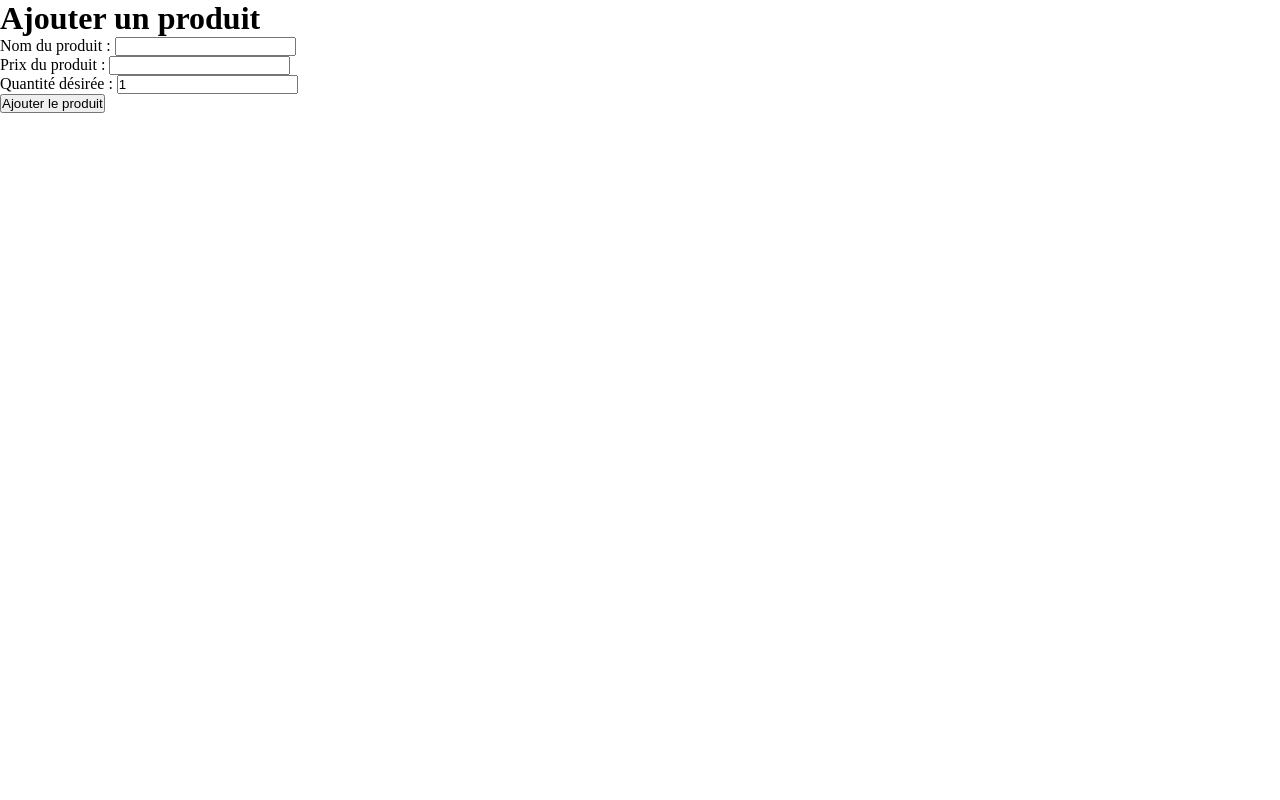
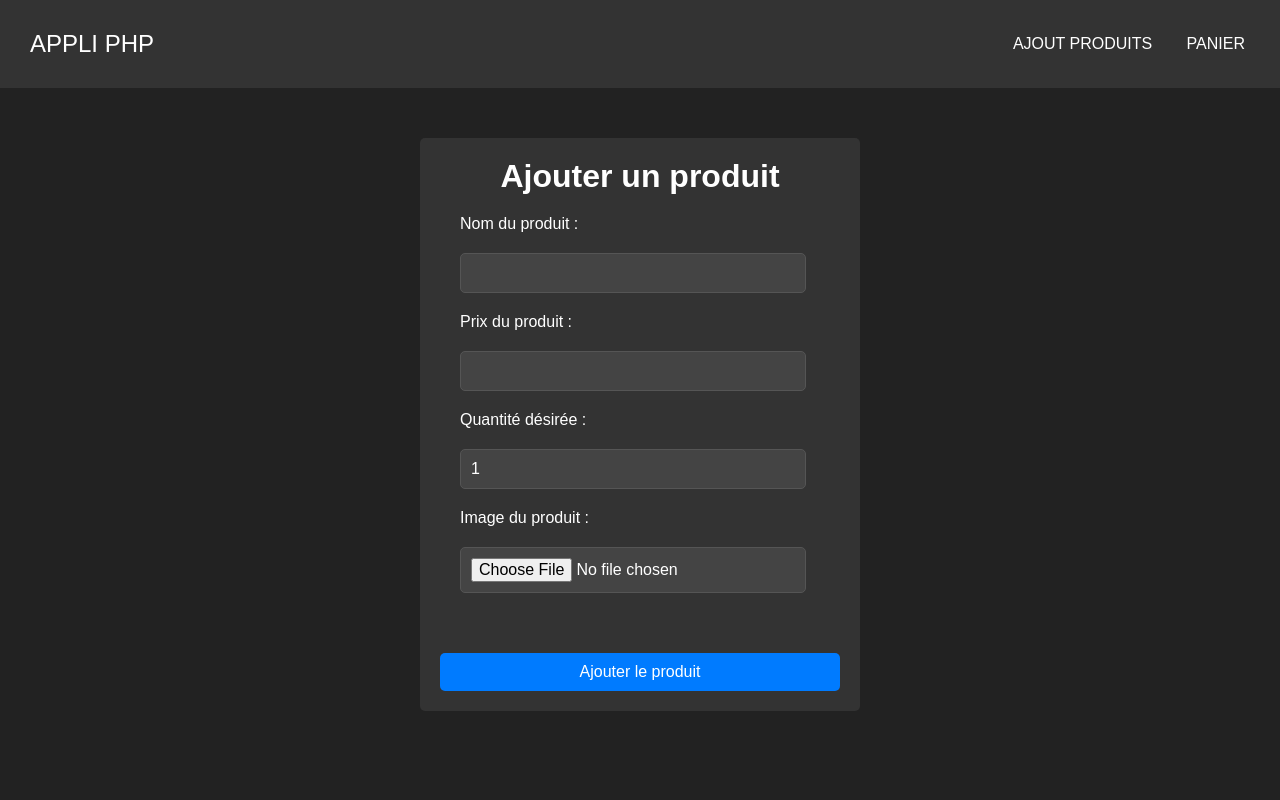
Before and after one commit to Roghan95/AppliPHP, a PHP site: page / in a window 1280 px wide. Run offline with PHP 8.4, Linux system fonts and the light colour scheme.

Commit message:
ajout css

```diff
--- a/index.php
+++ b/index.php
@@ -4,18 +4,35 @@
 <head>
     <meta charset="UTF-8">
     <meta name="viewport" content="width=device-width, initial-scale=1.0">
-    <link rel="stylesheet" href="style/style.index.css">
+    <link rel="stylesheet" href="style/style.css">
+
+    </svg>
     <title>Ajout produit</title>
 </head>
 
 <body>
-    <!-- Compare ce formulaire avec celui de traitement.php -->
+    <header>
+        <a class="logo" href="index.php">
+            APPLI PHP
+        </a>
+        <nav class="navigation">
+            <ul>
+                <a class="active" href="index.php">
+                    <li>AJOUT PRODUITS</li>
+                </a>
+                <a href="recap.php">
+                    <li>PANIER</li>
+                </a>
+            </ul>
+        </nav>
+    </header>
+    <main>
+        <form action="traitement.php" method="post">
             <h1>Ajouter un produit</h1>
-    <form action="traitement.php" method="post">
             <p>
                 <label>
                     Nom du produit :
-                <input type="number" step="any">
+                    <input type="text" step="name">
                 </label>
             </p>
             <p>
@@ -31,9 +48,16 @@
                 </label>
             </p>
             <p>
-            <input type="submit" name="submit" value="Ajouter le produit">
+                <label>
+                    Image du produit :
+                    <input type="file" name="file" accept="image/png, image/jpeg">
+                </label>
+            </p>
+            <p>
+                <input class="button" type="submit" name="submit" value="Ajouter le produit">
             </p>
         </form>
+    </main>
 </body>
 
 </html>
--- /dev/null
+++ b/style/style.css
@@ -0,0 +1,115 @@
+* {
+    margin: 0;
+    padding: 0;
+    font-family: Arial, Helvetica, sans-serif
+}
+
+header {
+    background-color: #333;
+    padding: 30px;
+    display: flex;
+    justify-content: space-between;
+    align-items: center;
+}
+
+.logo {
+    margin: 0;
+    font-size: 24px;
+    text-decoration: none;
+    color: white;
+}
+
+.logo:hover {
+    color: #007bff;
+}
+
+.navigation ul {
+    list-style: none;
+}
+
+.navigation li {
+    display: inline-block;
+    margin-left: 20px;
+}
+
+.navigation a {
+    color: white;
+    text-decoration: none;
+    padding: 5px;
+}
+
+.navigation a:hover {
+    color: #007bff;
+}
+
+body {
+    background-color: #222;
+    color: #fff;
+    height: 100vh;
+}
+
+form {
+    max-width: 400px;
+    margin: 50px auto;
+    padding: 20px;
+    background-color: #333;
+    border-radius: 5px;
+}
+
+h1 {
+    margin-top: 0;
+    margin-bottom: 20px;
+    text-align: center;
+}
+
+label {
+    display: block;
+    margin: 20px;
+
+}
+
+input[type="text"],
+input[type="number"],
+input[type="file"] {
+    width: 90%;
+    padding: 10px;
+    font-size: 16px;
+    border: 1px solid #555;
+    border-radius: 5px;
+    background-color: #444;
+    color: #fff;
+    margin-top: 20px;
+}
+
+input[type="number"]::-webkit-inner-spin-button,
+input[type="number"]::-webkit-outer-spin-button {
+    -webkit-appearance: none;
+    margin: 0;
+}
+
+input[type="submit"] {
+    margin-top: 40px;
+    width: 100%;
+    padding: 10px;
+    font-size: 16px;
+    border: none;
+    border-radius: 5px;
+    background-color: #007bff;
+    color: #fff;
+    cursor: pointer;
+}
+
+input[type="submit"]:hover {
+    background-color: #0056b3;
+}
+
+@media only screen and (max-width: 700px) {
+
+    header {
+        flex-direction: column;
+    }
+
+    .navigation ul {
+        padding: 20px;
+    }
+}
--- a/style/style.index.css
+++ /dev/null
@@ -1,5 +0,0 @@
-* {
-    margin: 0;
-    padding: 0;
-    box-sizing: border-box;
-}
--- a/traitement.php
+++ b/traitement.php
@@ -6,7 +6,7 @@ session_start();
 
 // Si le formulaire a été soumis
 if (isset($_POST['submit'])) {
-    $name = filter_input(INPUT_POST, "name", FILTER_UNSAFE_RAW); // Filtrer l'entree de l'utilisateur
+    $name = filter_input(INPUT_POST, "name", FILTER_SANITIZE_FULL_SPECIAL_CHARS); // Filtrer l'entree de l'utilisateur
     $price = filter_input(INPUT_POST, "price", FILTER_VALIDATE_FLOAT, FILTER_FLAG_ALLOW_FRACTION); // Filtrer l'entree de l'utilisateur (float) et accepter les nombres a virgule
     $qtt = filter_input(INPUT_POST, "qtt", FILTER_VALIDATE_INT); // Filtrer l'entree de l'utilisateur (int)
 
```
Also changed, not shown: recap.php (+19 -4 lines), style/style.recap.css (deleted). Lines whose indentation alone changed are shown as unchanged.
